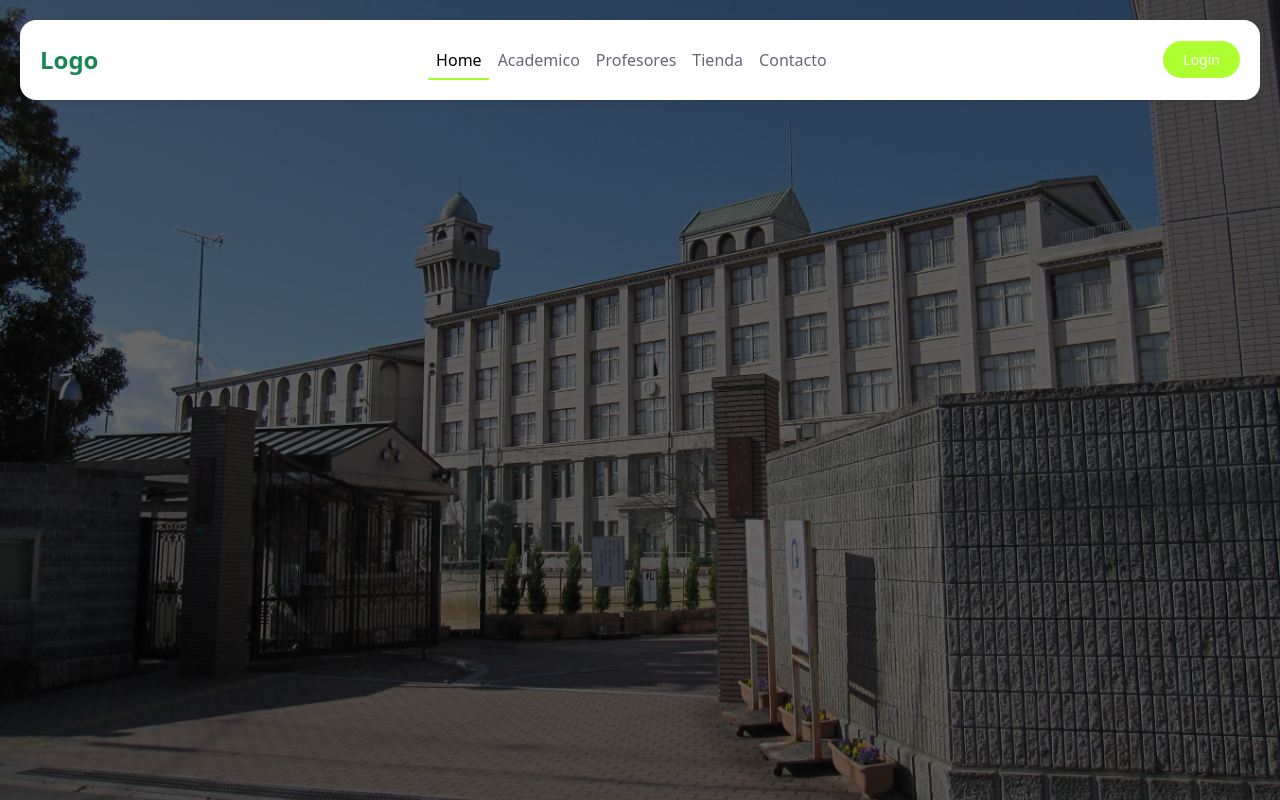
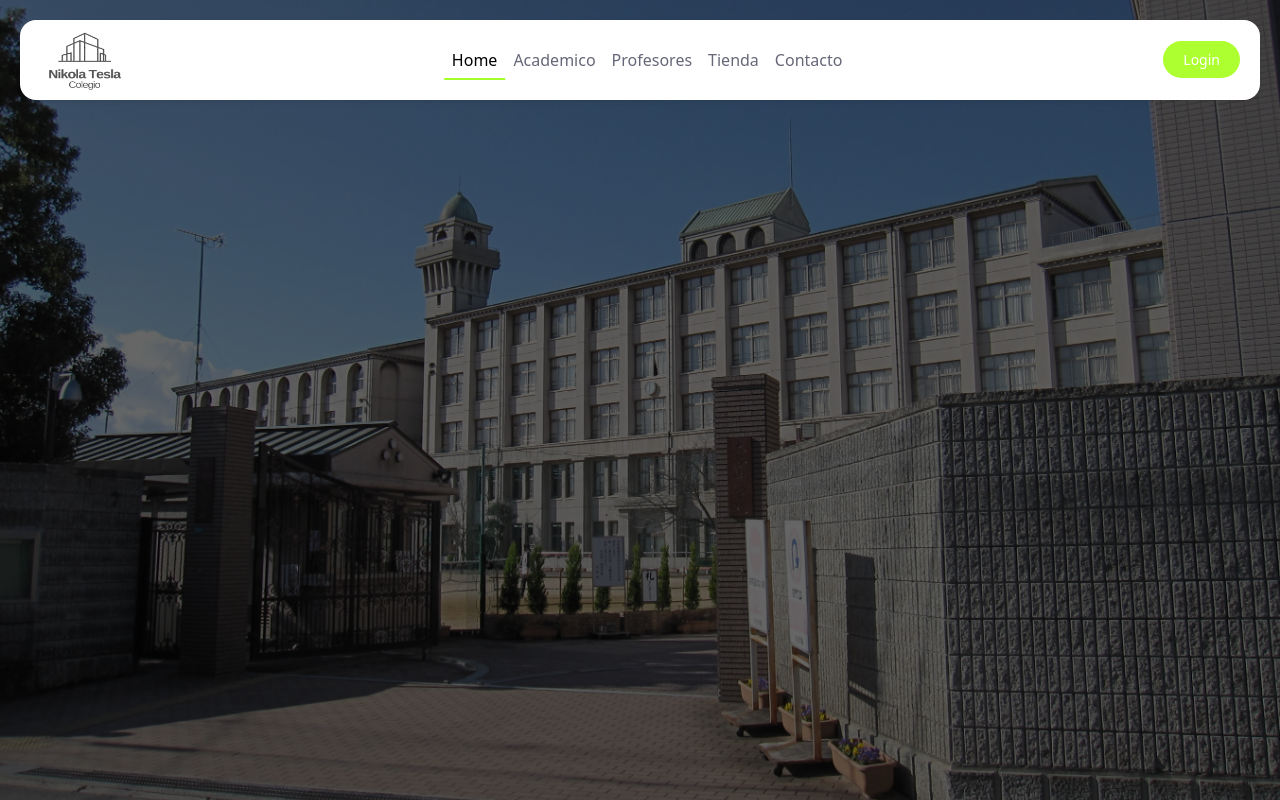
Before and after one commit to johannicola/proyecto-colegio, a plain HTML site: page index.html in a window 1280 px wide. Drawn offline with nearby package versions, Linux system fonts and the light colour scheme.

Commit message:
implementacion del logo

```diff
--- a/index.html
+++ b/index.html
@@ -19,7 +19,9 @@
 <nav class="navbar navbar-expand-lg fixed-top bg-white shadow-sm">
   <div class="container-fluid">
     <!-- Logo -->
-    <a class="navbar-brand fw-bold text-success" href="#">Logo</a>
+    <a class="navbar-brand fw-bold text-success" href="#">
+      <img src="ASSETS/IMG/logo.png" alt="Logo" width="90" height="60" class="d-inline-block align-text-top">
+    </a>
 
     <!-- Botón hamburguesa -->
     <button class="navbar-toggler" type="button" data-bs-toggle="offcanvas"
```
Also changed, not shown: ASSETS/IMG/logo.png (added).
